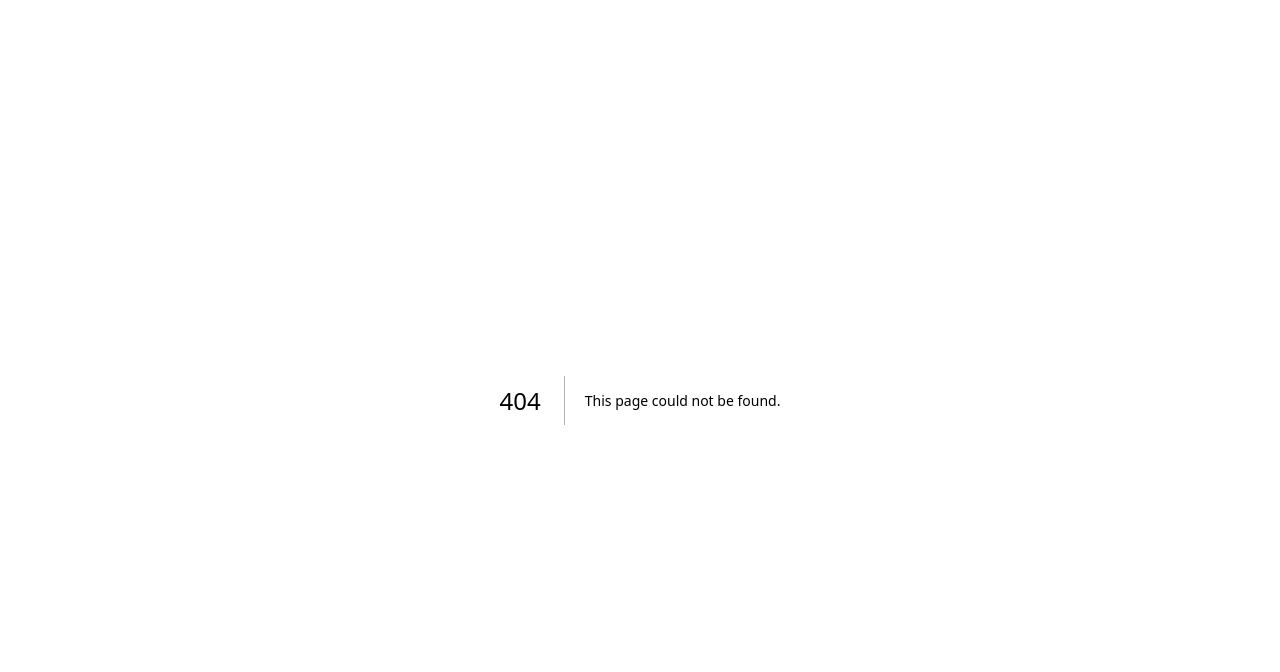
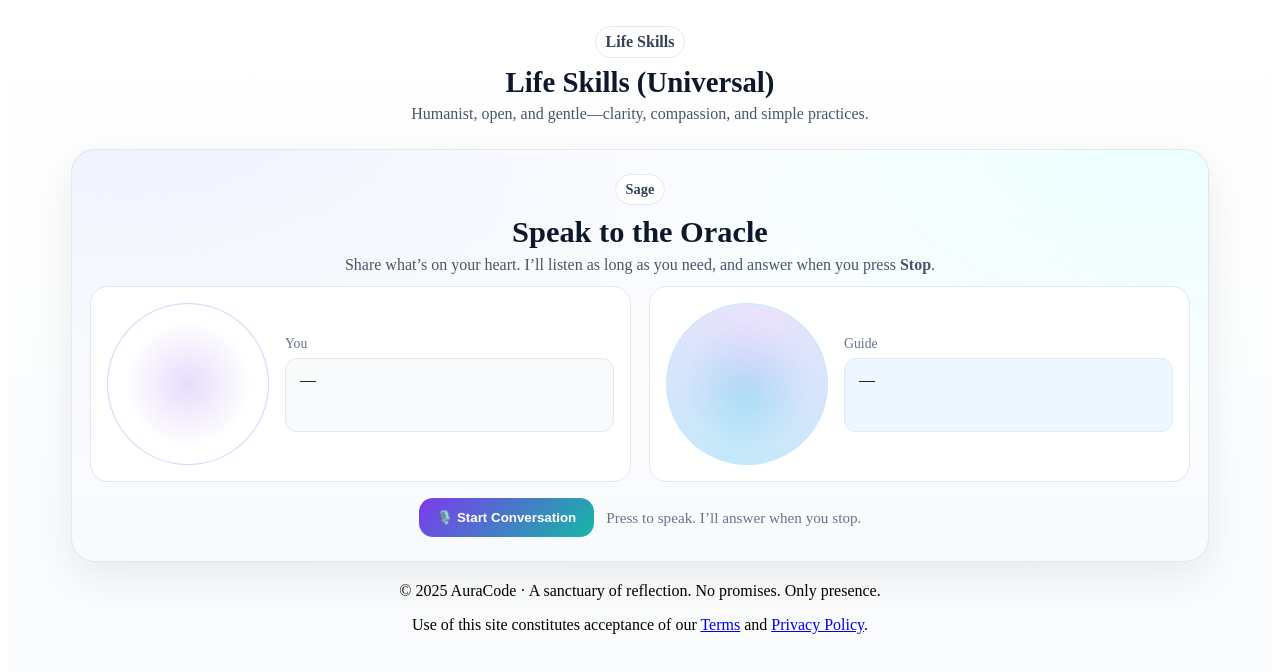
Before and after one commit to danyaffa/Total-iora, a Next.js app: page /skills/1 in a window 1280 px wide. Before the commit this address had no page. Shown: the top 672 px of the page. Built offline with nearby package versions, Linux system fonts and the light colour scheme.

Commit message:
Create [id].js

```diff
--- /dev/null
+++ b/pages/skills/[id].js
@@ -0,0 +1,41 @@
+// FILE: /pages/skills/[id].js
+import { useRouter } from "next/router";
+import Footer from "@/components/Footer";
+import OracleVoice from "@/components/OracleVoice";
+
+const META = {
+  muslim:     { id: "Muslim",     title: "Life Skills with Islamic Wisdom", blurb: "Adab & akhlaq, Qur’an & hadith, and Sufi practice applied to daily life." },
+  christian:  { id: "Christian",  title: "Life Skills with Christian Tradition", blurb: "Gospels, Fathers, and the saints—habits of virtue and mercy." },
+  jewish:     { id: "Jewish",     title: "Life Skills with Rambam & Sages", blurb: "Maimonides (Rambam) on character (Hilchot De’ot), Mussar, and practical halacha." },
+  eastern:    { id: "Eastern",    title: "Life Skills with Eastern Paths", blurb: "Eightfold Path, Taoist balance, and Vedic disciplines for everyday living." },
+  universal:  { id: "Universal",  title: "Life Skills (Universal)", blurb: "Humanist, open, and gentle—clarity, compassion, and simple practices." },
+};
+
+export default function SkillsRoom() {
+  const { query } = useRouter();
+  const slug = Array.isArray(query.id) ? query.id[0] : query.id || "universal";
+  const meta = META[slug] || META.universal;
+
+  return (
+    <div className="room">
+      <header className="head">
+        <div className="badge">Life Skills</div>
+        <h1>{meta.title}</h1>
+        <p className="blurb">{meta.blurb}</p>
+      </header>
+
+      {/* Same component, different mode */}
+      <OracleVoice path={meta.id} mode="skills" />
+
+      <Footer />
+
+      <style jsx>{`
+        .room { min-height:100vh; background:linear-gradient(#fff,#f8fafc); }
+        .head { text-align:center; padding:18px 12px 6px; }
+        .badge { display:inline-block; padding:6px 10px; border:1px solid #e2e8f0; border-radius:999px; background:#fff; color:#334155; font-weight:700; }
+        h1 { margin:8px 0 6px; font-size:1.8rem; font-weight:800; color:#0f172a; }
+        .blurb { color:#475569; max-width:760px; margin:0 auto; }
+      `}</style>
+    </div>
+  );
+}
```
